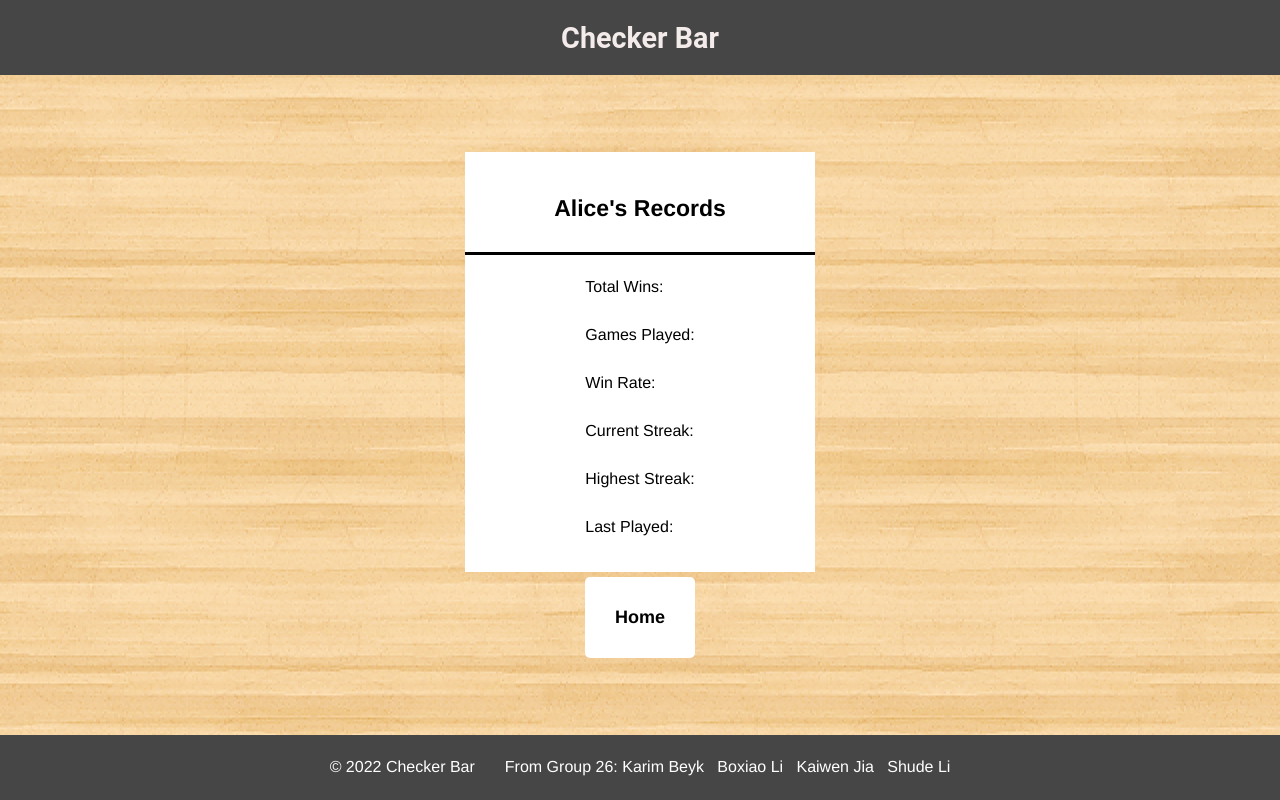
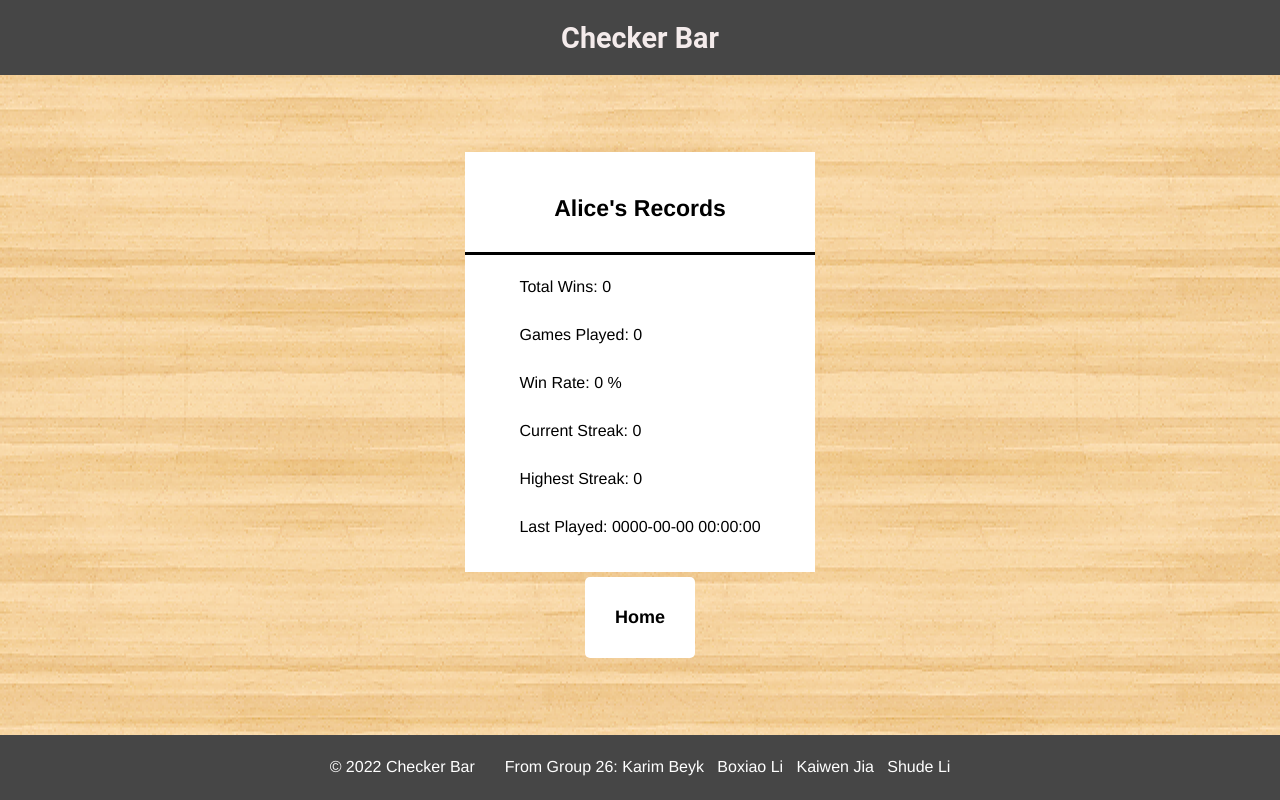
Before and after one commit to KevinKVJ/Checker-Bar, a Vue app: page /records in a window 1280 px wide. Built offline with nearby package versions, Linux system fonts and the light colour scheme; no server answers.

Commit message:
statistics updated
statistics information can be updated on record pages

```diff
--- a/src/pages/HomePage.vue
+++ b/src/pages/HomePage.vue
@@ -48,8 +48,11 @@ import BigButton from '../components/BigButton.vue';
 export default{
 
     mounted(){
+        //load username and userid from session
         let username = sessionStorage.getItem("username");
+        let id = sessionStorage.getItem("userid");
         console.log(username);
+        console.log(id);
     },
 
     methods:{
--- a/src/pages/Login.vue
+++ b/src/pages/Login.vue
@@ -84,10 +84,16 @@ export default{
             })
             .then((res)=>{
                 console.log(res.data);
+                //get login code and user id
                 var code = res.data[Object.keys(res.data)[0]];
                 console.log(code);
-                //if code = 200, go to homepage
-                //if code = 400 or 401, alert
+                var id = res.data[Object.keys(res.data)[2]];
+                var userId = id[Object.keys(id)[0]]
+                console.log(userId);
+
+                // save userId into session
+                sessionStorage.setItem('userid', userId);
+
                 if (code === 200){
                     this.toHomePage();
                     alert("successfully sign in");
@@ -97,14 +103,17 @@ export default{
                     alert("password incorrect");
                 }
 
-
             })
             .catch((error)=>{
                 console.log(error);
             });
 
 
+
+
             }
+
+
     }
 }
 </script>
--- a/src/pages/RecordsPage.vue
+++ b/src/pages/RecordsPage.vue
@@ -1,6 +1,7 @@
 <script setup>
 import Base from '@/components/Base.vue';
 import BigButton from '../components/BigButton.vue';
+import axios from 'axios';
 </script>
 
 
@@ -11,12 +12,12 @@ import BigButton from '../components/BigButton.vue';
                 <h4>Alice's Records</h4>
                 <div class="divide-line"></div>
                 <div class="gameInfo">
-                    <p> Total Wins: </p>
-                    <p> Games Played: </p>
-                    <p> Win Rate: </p>
-                    <p> Current Streak: </p>
-                    <p> Highest Streak: </p>
-                    <p> Last Played: </p>
+                    <p> Total Wins: {{totalWins}} </p>
+                    <p> Games Played: {{gamesPlayed}} </p>
+                    <p> Win Rate: {{winRate}} <span>&#37;</span> </p>
+                    <p> Current Streak: {{currentStreak}} </p>
+                    <p> Highest Streak: {{highestStreak}} </p>
+                    <p> Last Played: {{lastPlayed}} </p>
                 </div>
             </div>
             <div class="button">
@@ -63,6 +64,75 @@ import BigButton from '../components/BigButton.vue';
 
 <script>
 export default{
+
+    data(){
+        return{
+            totalWins:0,
+            gamesPlayed:0,
+            winRate: 0.0,
+            currentStreak:0,
+            highestStreak:0,
+            lastPlayed:"0000-00-00 00:00:00",
+        };
+    },
+
+    mounted(){
+        let username = sessionStorage.getItem("username");
+        let userid = sessionStorage.getItem("userid");
+        console.log(username);
+        console.log(userid);
+
+
+       axios.get('/api/statusInfo',{
+           params:{
+               id: userid
+           }
+       })
+       .then((res)=>{
+           var statisInfo = res.data[Object.keys(res.data)[2]];
+           var variable_one = statisInfo[Object.keys(statisInfo)[0]];
+           if (variable_one === null){
+               this.totalWins = 0;
+            }else{
+                this.totalWins = variable_one;
+            }
+           var variable_two = statisInfo[Object.keys(statisInfo)[1]];
+           if (variable_two=== null){
+               this.gamesPlayed = 0;
+            }else{
+                this.gamesPlayed = variable_two;
+            }
+            var variable_three = statisInfo[Object.keys(statisInfo)[2]];
+           if (variable_three === null){
+               this.winRate = 0.00;
+            }else{
+                this.winRate = variable_three;
+            }
+           var variable_four = statisInfo[Object.keys(statisInfo)[3]];
+           if (variable_four=== null){
+               this.currentStreak = 0;
+            }else{
+                this.currentStreak = variable_four;
+            }
+           var variable_five = statisInfo[Object.keys(statisInfo)[4]];
+           if (variable_five === null){
+               this.highestStreak = 0;
+            }else{
+                this.highestStreak = variable_five;
+            }
+           var variable_six = statisInfo[Object.keys(statisInfo)[5]];
+           if (variable_six=== null){
+               this.lastPlayed = "0000-00-00";
+            }else{
+                this.lastPlayed = variable_six;
+            }
+
+       })
+
+
+    },
+
+
     methods:{
         toHomePage(){
             this.$router.push({ path: '/homePage' })
```
